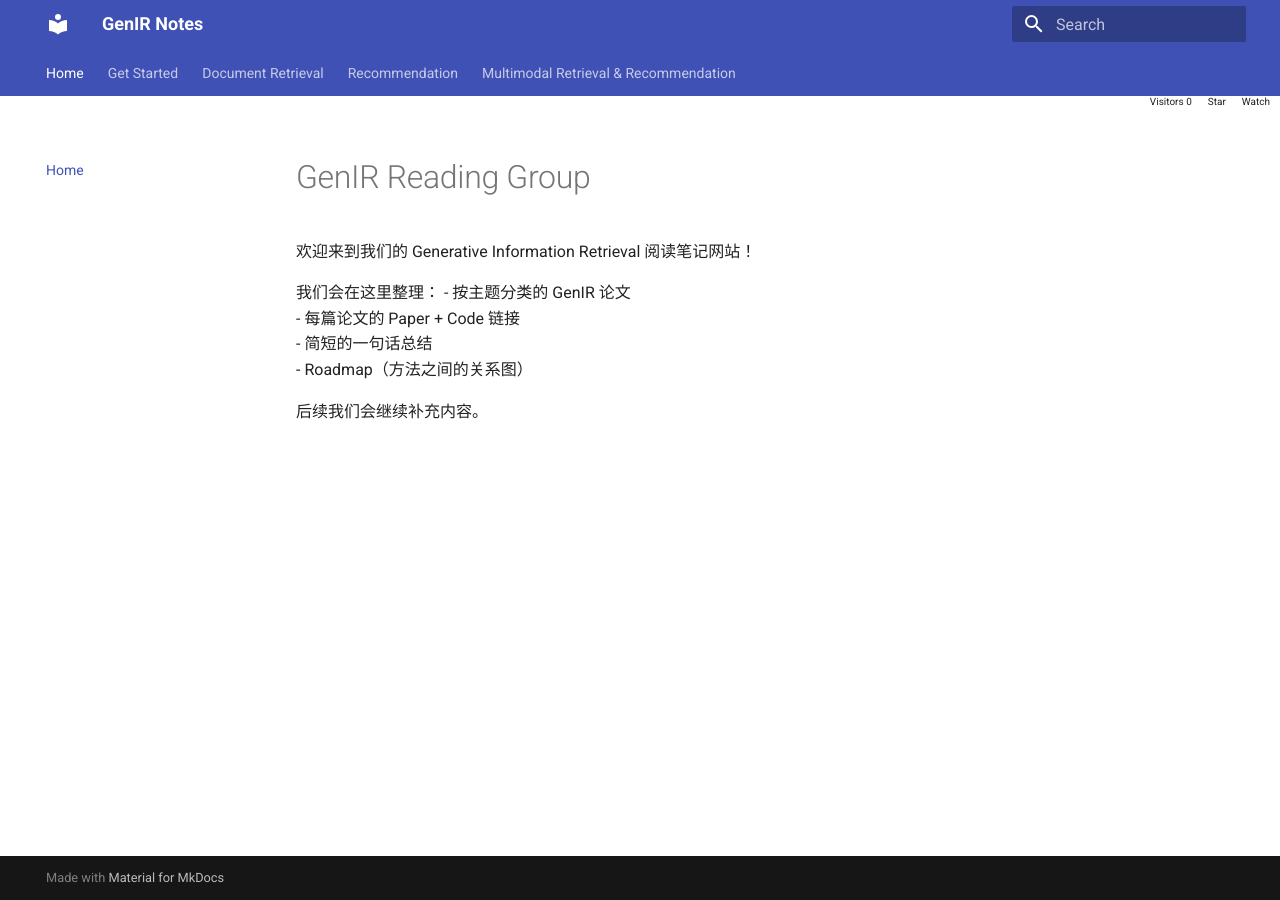
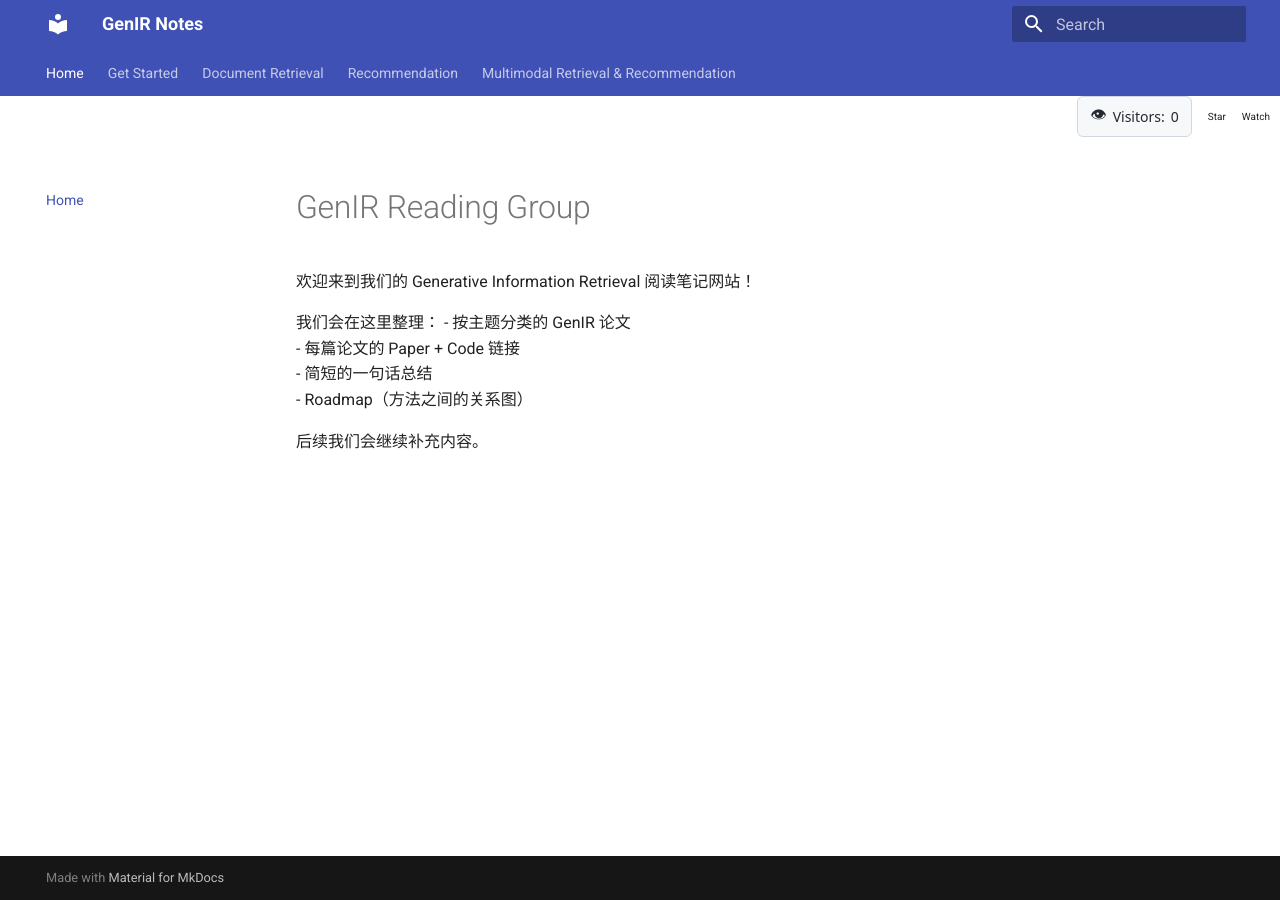
Before and after one commit to GenIR-notes/genir-notes, an MkDocs documentation site: the page built from docs/index.md, in a window 1280 px wide. Built offline with MkDocs 1.6.1 and Material for MkDocs 9.7.7, drawn with Linux system fonts in a browser that asks for light colours.

Commit message:
Update tabs-extended.html

```diff
--- a/overrides/partials/tabs-extended.html
+++ b/overrides/partials/tabs-extended.html
@@ -1,21 +1,47 @@
-<!-- GitHub Buttons Loader -->
 <script async defer src="https://buttons.github.io/buttons.js"></script>
+
+<style>
+  .custom-btn {
+    display: inline-flex;
+    align-items: center;
+    gap: 6px;
+    padding: 6px 12px;
+    font-size: 14px;
+    font-family: ui-sans-serif, system-ui, -apple-system, BlinkMacSystemFont, "Segoe UI";
+    border: 1px solid #d0d7de;
+    border-radius: 6px;
+    background-color: #f6f8fa;
+    color: #24292f;
+    text-decoration: none;
+    white-space: nowrap;  /* 不换行 */
+  }
+  .custom-btn:hover {
+    background-color: #f3f4f6;
+  }
+  html[data-md-color-scheme="slate"] .custom-btn {
+    background-color: #1c2128;
+    border-color: #30363d;
+    color: #c9d1d9;
+  }
+  html[data-md-color-scheme="slate"] .custom-btn:hover {
+    background-color: #262c34;
+  }
+</style>
 
 <div style="margin-left:auto; display:flex; align-items:center; gap:16px; padding-right:10px;">
 
-  <!-- Visitors (GitHub-style button + ClustrMaps JSON) -->
-  <a class="github-button"
-     href="https://clustrmaps.com/site/wf_cn-982XZZeCBdT-bIFCEedunBWFSsZ1uGiBp0CLI"
-     data-icon="octicon-eye"
-     data-size="large">
-    Visitors&nbsp;<span id="visit-count">…</span>
+  <!-- Visitors custom button -->
+  <a href="https://clustrmaps.com/site/wf_cn-982XZZeCBdT-bIFCEedunBWFSsZ1uGiBp0CLI"
+     target="_blank"
+     class="custom-btn">
+     <span style="font-size:16px;">👁</span>
+     Visitors: <span id="visit-count">…</span>
   </a>
 
   <script>
     fetch("https://clustrmaps.com/webclustr/maps_v1/map_light.json?d=wf_cn-982XZZeCBdT-bIFCEedunBWFSsZ1uGiBp0CLI")
       .then(r => r.json())
       .then(data => {
-        // Some accounts use "total_hits", some use "visits"
         const count = data.total_hits ?? data.visits ?? "0";
         document.getElementById("visit-count").textContent = count;
       })
```
Also changed, not shown: other parts of overrides/partials/tabs-extended.html (+2 -13 lines).
